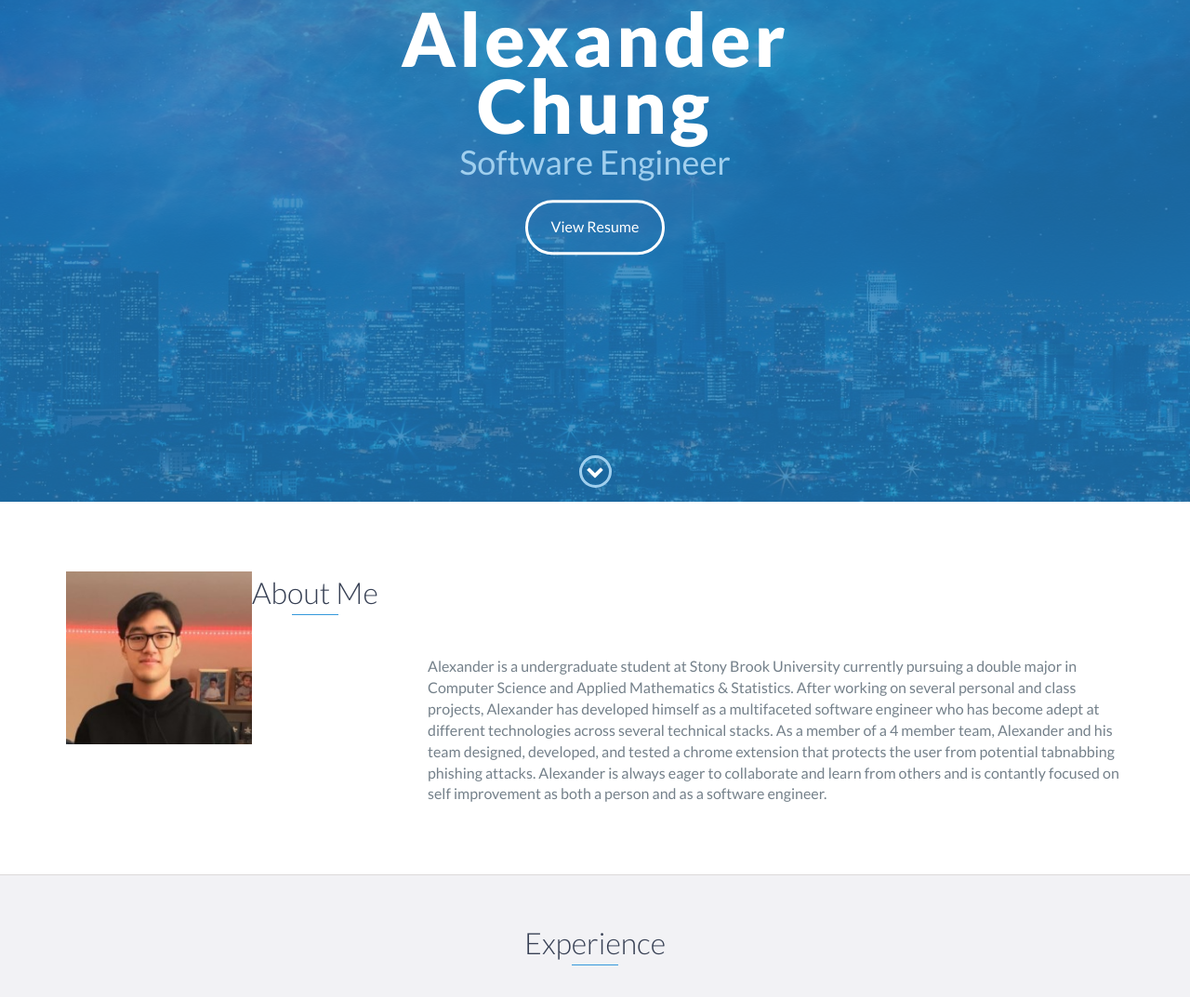
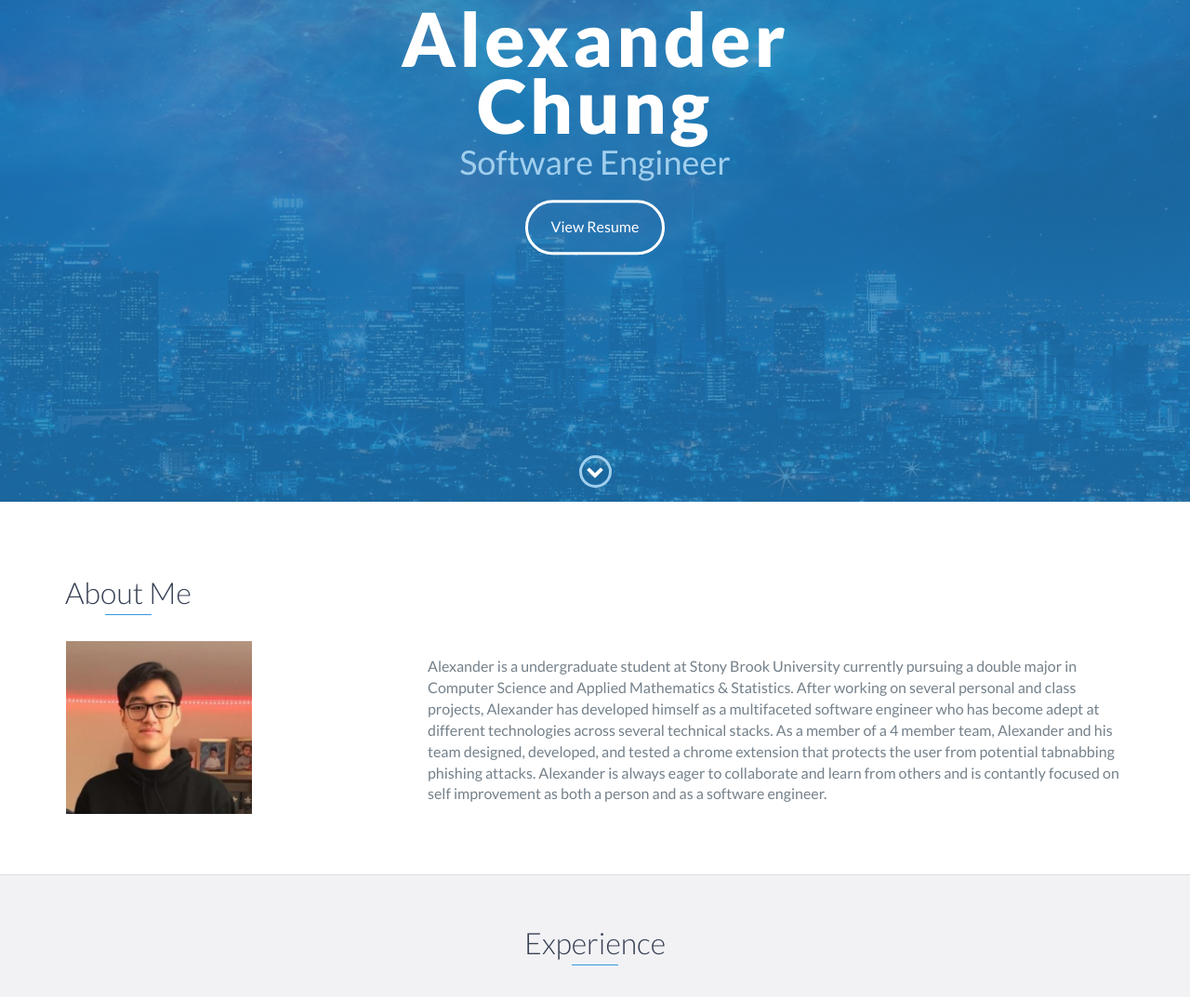
Before and after one commit to alexander-chung/alexander-chung.github.io, a plain HTML site: page index.html in a window 1280 px wide. Shown: the part 260-1333 px from the top of the page at 93% size. Drawn offline with nearby package versions, Linux system fonts and the light colour scheme.

Commit message:
Update index.html

```diff
--- a/index.html
+++ b/index.html
@@ -71,7 +71,7 @@
                 <div class="col-md-4">
                     <h2 class="heading">About Me</h2>
                     <div class="project-image">
-                        <img src="images/me.png"/>
+                        <img src="images/me.png" style="width:201px; height: 186px; position: absolute; top: 75px; "/>
                     </div>
                 </div>
                 <div class="col-md-8">
```
